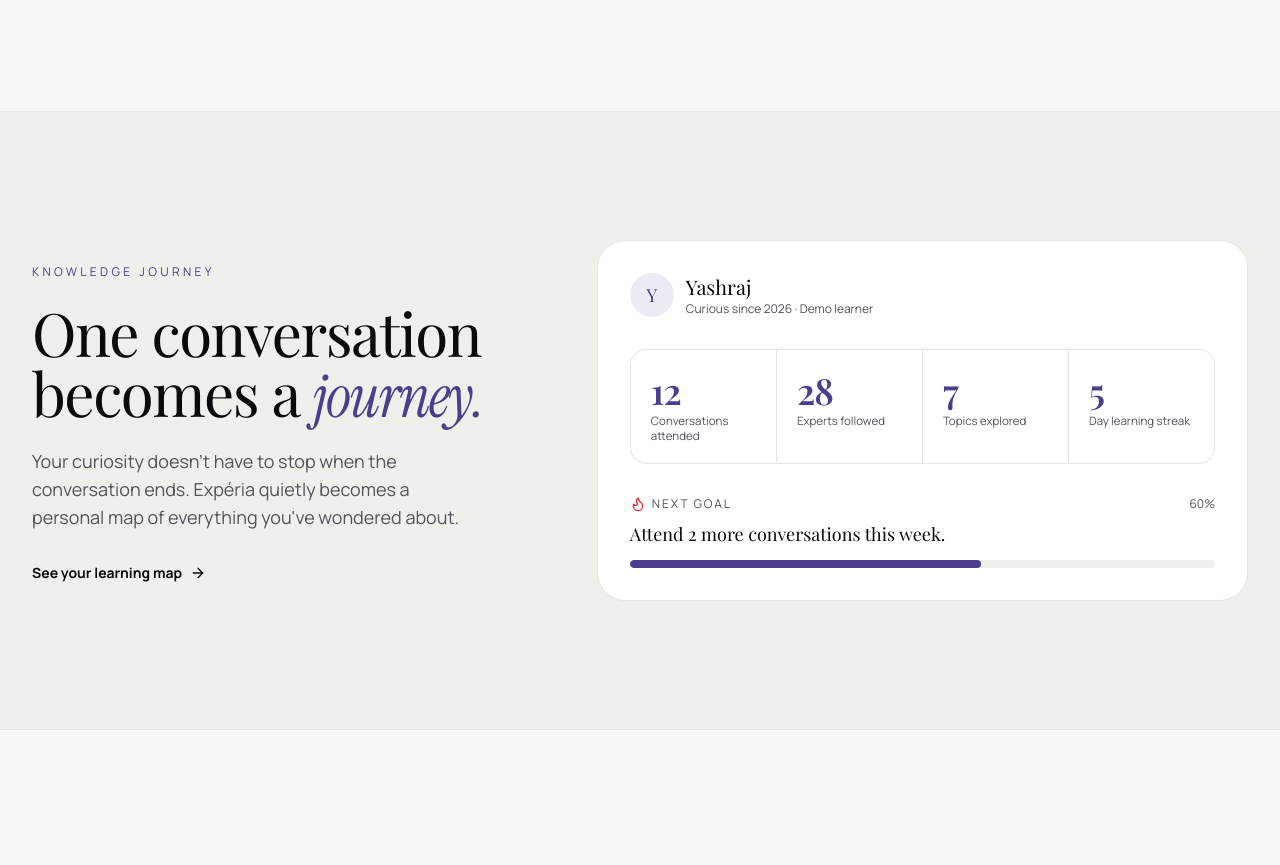
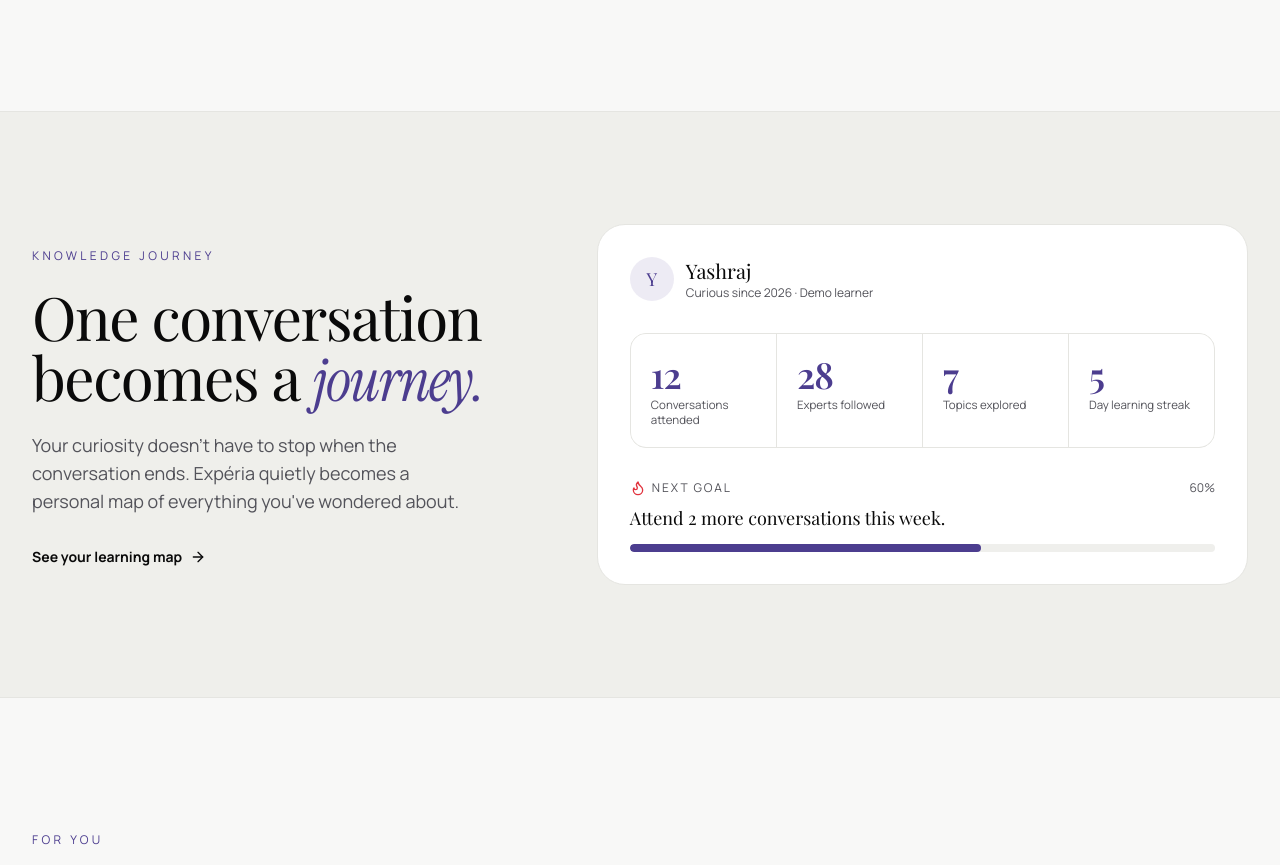
Before and after one commit to theyashraj7/experia-frontend, a React (Create React App) app: page / in a window 1280 px wide. Shown: the part 10040-10905 px from the top of the page. Built offline with nearby package versions, Linux system fonts and the light colour scheme; a web font is replaced by a local one.

Commit message:
Update padding in KnowledgeJourney component
Adjusted padding for the KnowledgeJourney section.

```diff
--- a/src/components/sections/KnowledgeJourney.jsx
+++ b/src/components/sections/KnowledgeJourney.jsx
@@ -7,7 +7,7 @@ import { LEARNER } from "@/data/mockData";
 
 export default function KnowledgeJourney() {
   return (
-    <section className="border-y border-border bg-surface py-20 sm:py-28 lg:py-32">
+    <section className="border-y border-border bg-surface py-12 sm:py-20 lg:py-28">
       <div className="mx-auto max-w-7xl px-4 sm:px-6 lg:px-8">
         <div className="grid grid-cols-1 gap-12 lg:grid-cols-[1fr_1.3fr] lg:items-center lg:gap-16">
           <Reveal>
```
